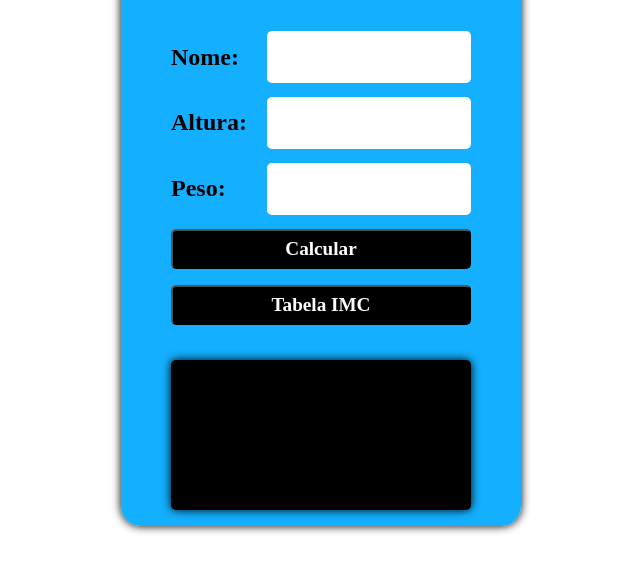
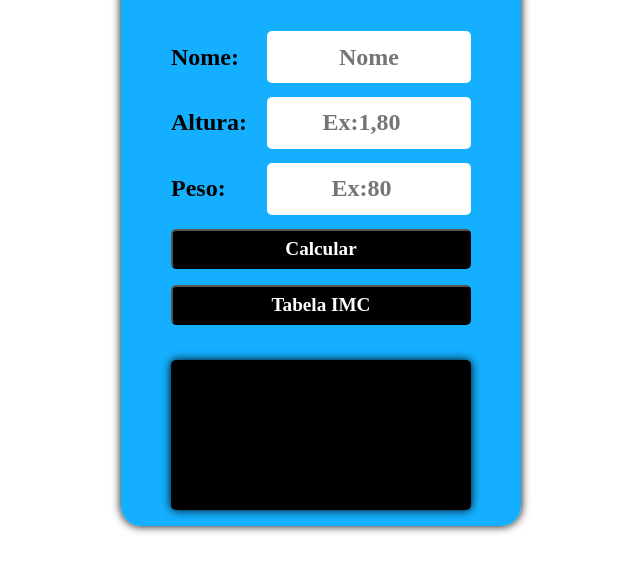
Before and after one commit to Thiag0alcantara/calculadora-imc, a plain HTML site: page index.html in a window 1280 px wide. Shown: the part 182-754 px from the top of the page, without its empty margins (327-967 px from the left). Drawn offline with Linux system fonts and the light colour scheme.

Commit message:
Update index.html

```diff
--- a/index.html
+++ b/index.html
@@ -12,15 +12,15 @@
         <div class="title"> Calculadora - IMC </div>
         <div class="input">
             <label>Nome:</label>
-            <input type="text" id='nome'>
+            <input placeholder="Nome" type="text" id='nome'>
         </div>
         <div class="input">
-            <label>Altura:</label>
-            <input  type="number" id='altura' >
+            <label  >Altura:</label>
+            <input placeholder="Ex:1,80" type="number" id='altura' >
         </div>
         <div class="input">
             <label>Peso:</label>
-            <input type="number" id='peso'>
+            <input placeholder="Ex:80" type="number" id='peso'>
         </div>
         <button id='calcular'>Calcular</button>
         <a href="tabela-imc.png" target="_blank"><button >Tabela IMC</button></a>
```
